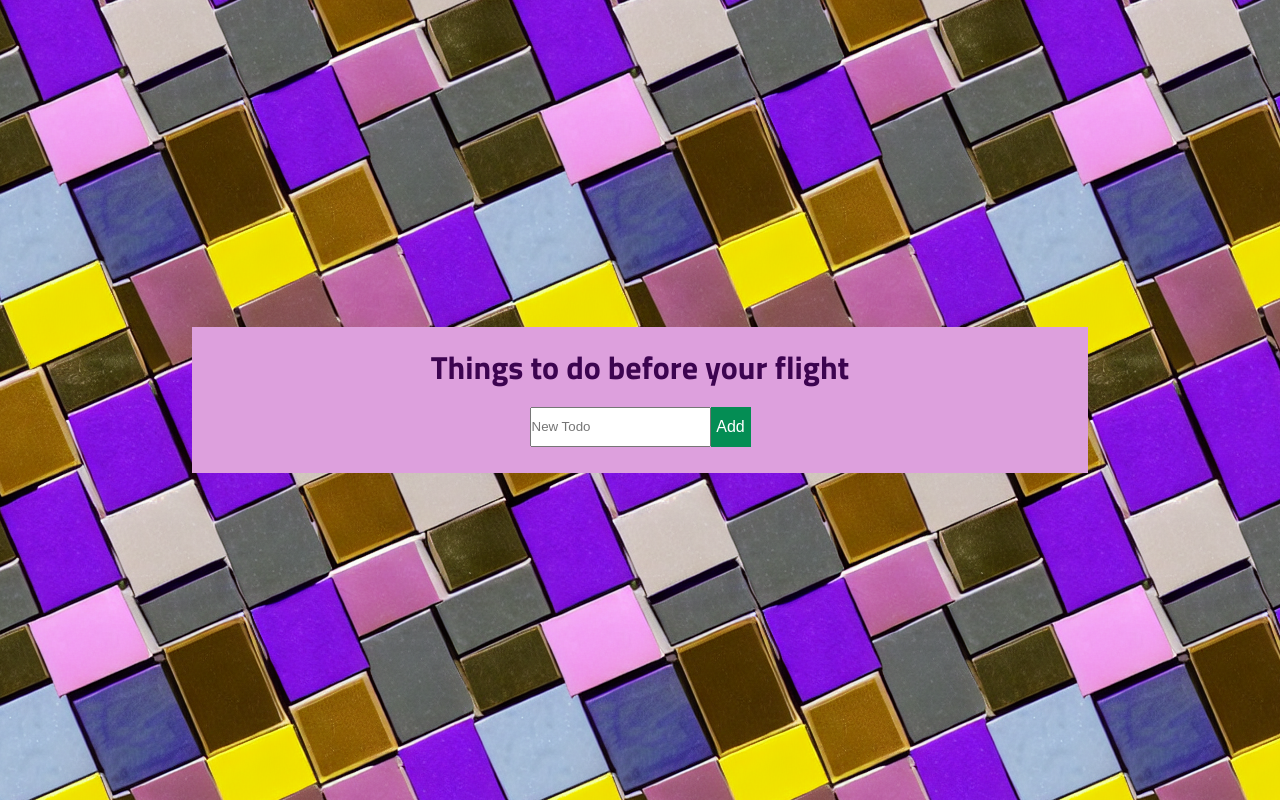
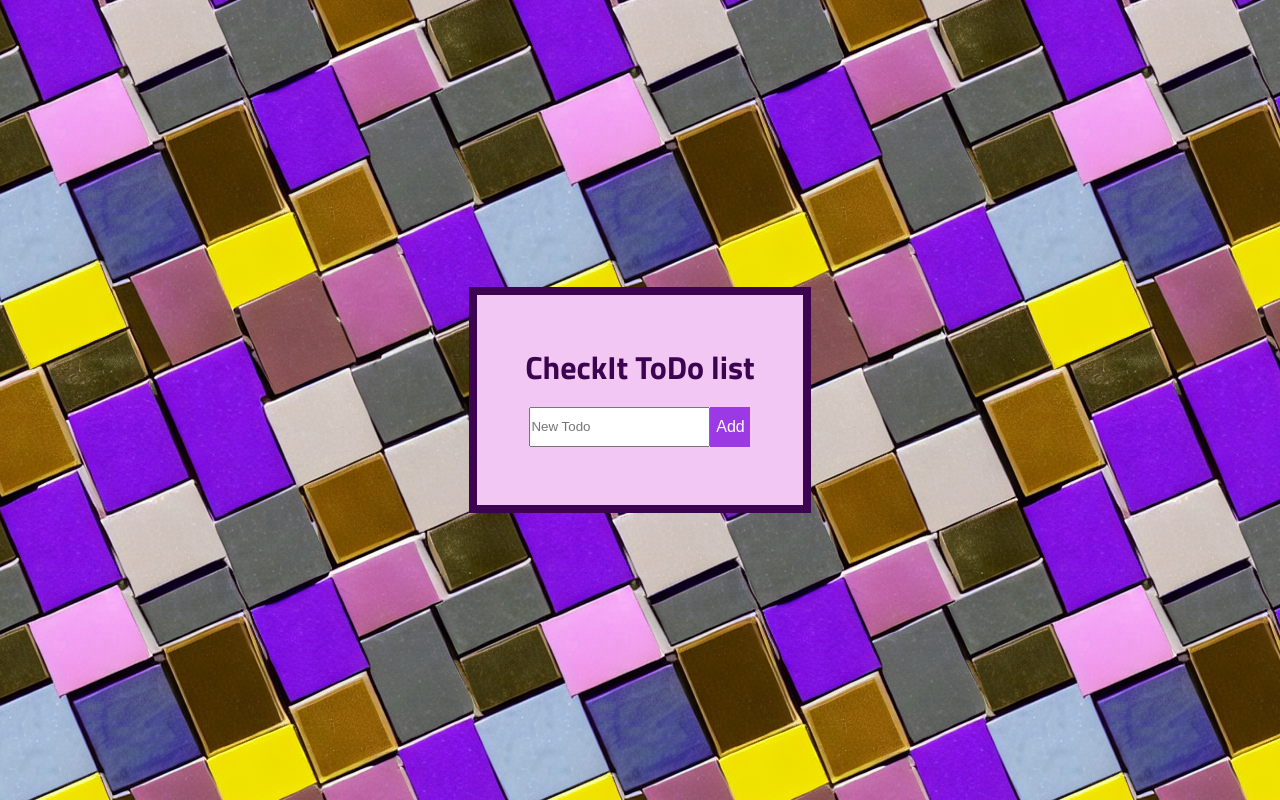
Before and after one commit to kseniiaivanova/To-do-list, a website built with Parcel: page src/index.html in a window 1280 px wide. Built offline with nearby package versions, Linux system fonts and the light colour scheme.

Commit message:
changed colors

```diff
--- a/src/js/main.js
+++ b/src/js/main.js
@@ -38,7 +38,7 @@ addButton.addEventListener("click", function () {
 //skapa header
 let container = document.getElementById("head");
 let header = document.createElement("h1");
-header.innerText = "Things to do before your flight";
+header.innerText = "CheckIt ToDo list";
 container.appendChild(header);
 
 function displayTodos() {
--- a/src/main.scss
+++ b/src/main.scss
@@ -25,14 +25,15 @@ body {
 }
 
 .wrapper {
-    width: 70%;
+
     display: flex;
     flex-direction: column;
     justify-items: center;
     align-items: center;
-    //margin: auto;
-
-    background-color: plum;
+    margin: auto;
+    padding: 2em;
+    background-color: rgb(243, 199, 243);
+    border: rgb(60, 4, 80) solid 0.5em;
 
 }
 
@@ -49,12 +50,12 @@ header {
 }
 
 .usinput {
-    height: 40px;
+    height: 3em;
     margin-bottom: 2em;
 
     &:focus {
         cursor: pointer;
-        background: rgb(172, 247, 189);
+        background: rgb(215, 172, 247);
          outline: none;
 
     }
@@ -64,9 +65,9 @@ header {
 
 .inputbtn {
 
-    height: 40px;
-    width: 40px;
-    background: rgb(4, 141, 84);
+    height: 2.5em;
+    width: 2.5em;
+    background: rgb(155, 58, 229);
     display: flex;
     justify-content: center;
     align-items: center;
@@ -76,7 +77,7 @@ header {
 
     &:hover {
         cursor: pointer;
-        background: rgb(3, 57, 34);
+        background: rgb(79, 16, 134);
     }
 
 
```
